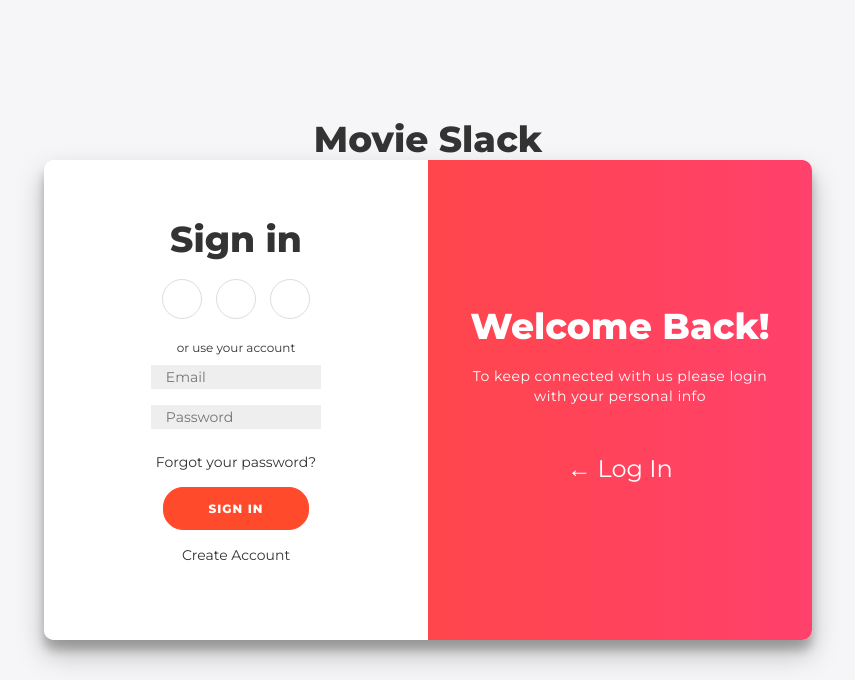
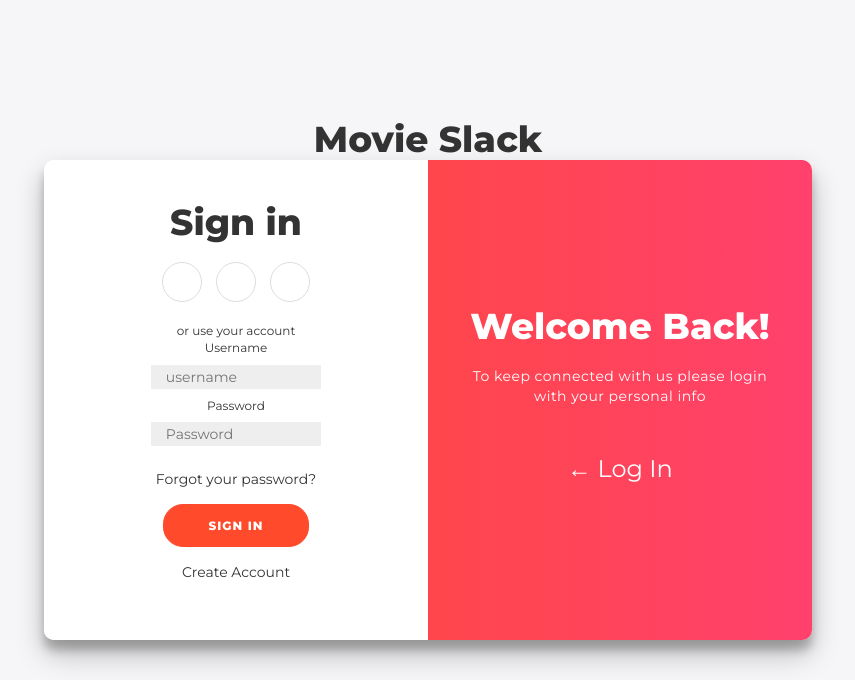
Before and after one commit to COdingaorg/Netflix_Clone, a Django app: page /login/ in a window 1280 px wide. Shown: the top 680 px of the page, without its empty margins (212-1067 px from the left). Run offline with Django 3.2, Linux system fonts and the light colour scheme; some libraries are stand-ins or nearby versions.

Commit message:
rectifies login error

```diff
--- a/netflix/templates/login.html
+++ b/netflix/templates/login.html
@@ -18,8 +18,8 @@
         <a href="#" class="social"><i class="fab fa-linkedin-in"></i></a>
       </div>
       <span>or use your account</span>
-      <input type="email" name = "email" placeholder="Email" />
-      <input type="password" name = "password" placeholder="Password" />
+      <span>Username</span><input type="username" name = "username" placeholder="username" />
+      <span>Password</span><input type="password" name = "password" placeholder="Password" />
       <a href="#">Forgot your password?</a>
       <button type="submit">Sign In</button>
       <a href="{% url 'register'%}">Create Account</a>
--- a/netflix/views.py
+++ b/netflix/views.py
@@ -71,9 +71,9 @@
   title = 'Login-Movie Slack'
 
   if request.method == 'POST':
-    email = request.POST.get('email')
+    username = request.POST.get('username')
     password = request.POST.get('password')
-    user = authenticate(request, username = email, password = password)
+    user = authenticate(request, username = username, password = password)
 
     if user is not None:
       login(request, user)
@@ -81,7 +81,7 @@
       return redirect('home')
 
     else:
-      messages(request, 'Email or password is Incorrect')
+      messages(request, 'Username or password is Incorrect')
 
 
 
@@ -96,8 +96,9 @@
   '''
   Logs out a logged in user out of the apllication, redirects to login page
   '''
+  user = request.user
   title = 'Logout - Movie Slack'
-  logout()
+  logout(request, user)
   context = {
     'title':title
   }
```
